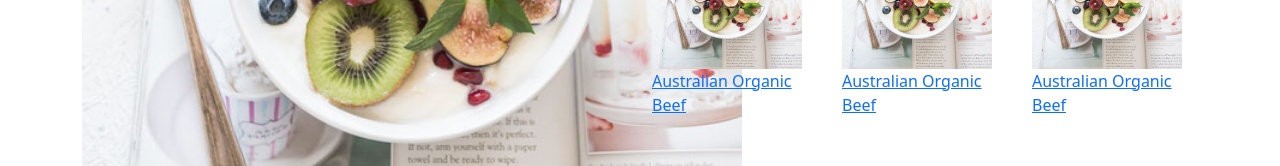
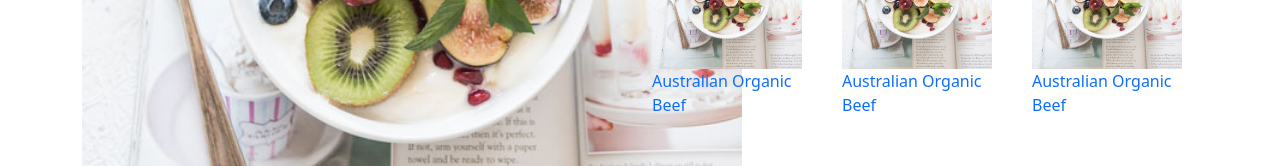
Before and after one commit to sayemhossain/resto, a plain HTML site: page index.html in a window 1280 px wide. Shown: the part 1350-1516 px from the top of the page. Drawn offline with nearby package versions, Linux system fonts and the light colour scheme.

Commit message:
new code added

```diff
--- a/style.css
+++ b/style.css
@@ -25,3 +25,6 @@ font-family: 'Shadows Into Light', cursive; */
   height: 150px;
   width: 150px;
 }
+.about-img p a {
+  text-decoration: none;
+}
```
Also changed, not shown: index.html (+0 -1 lines).
